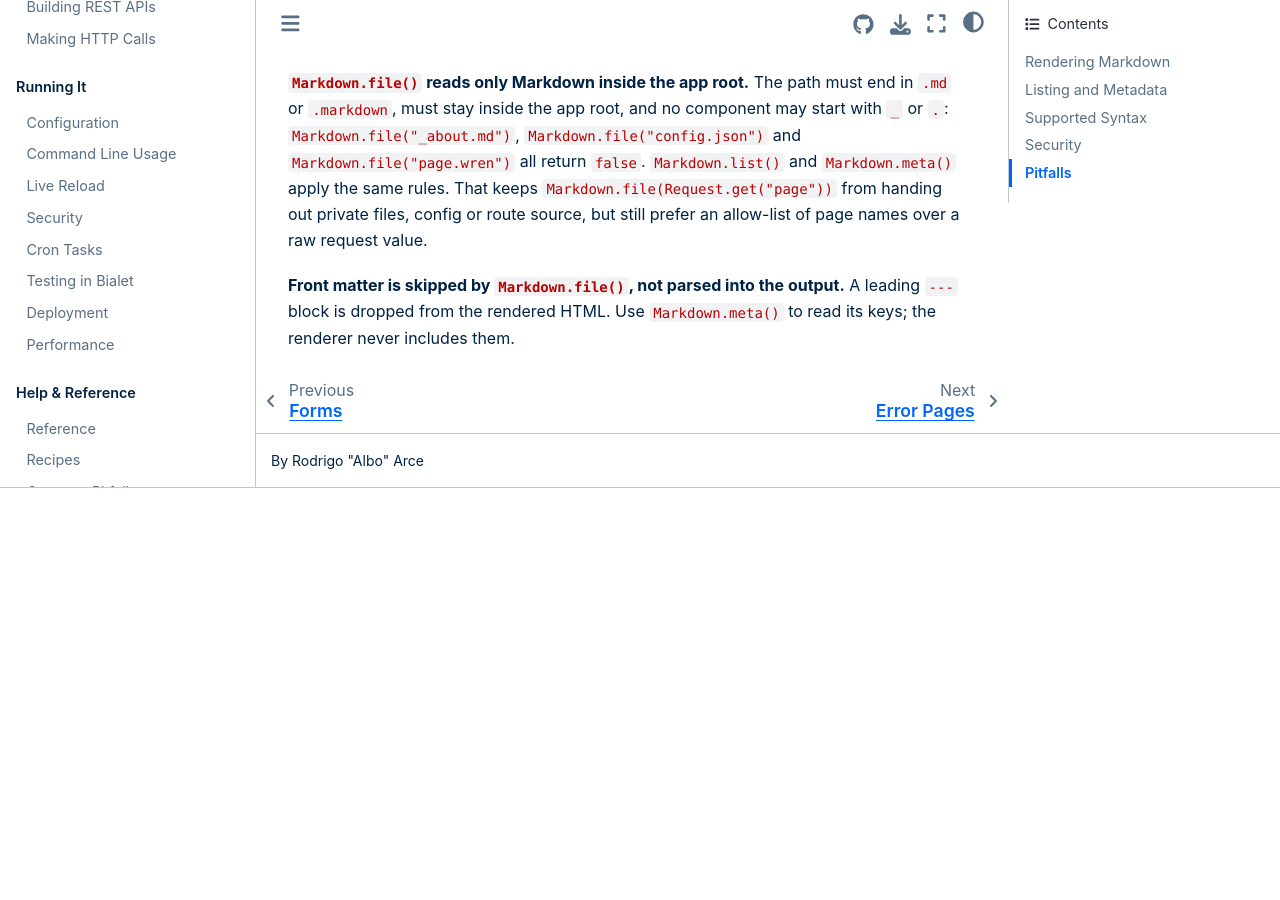
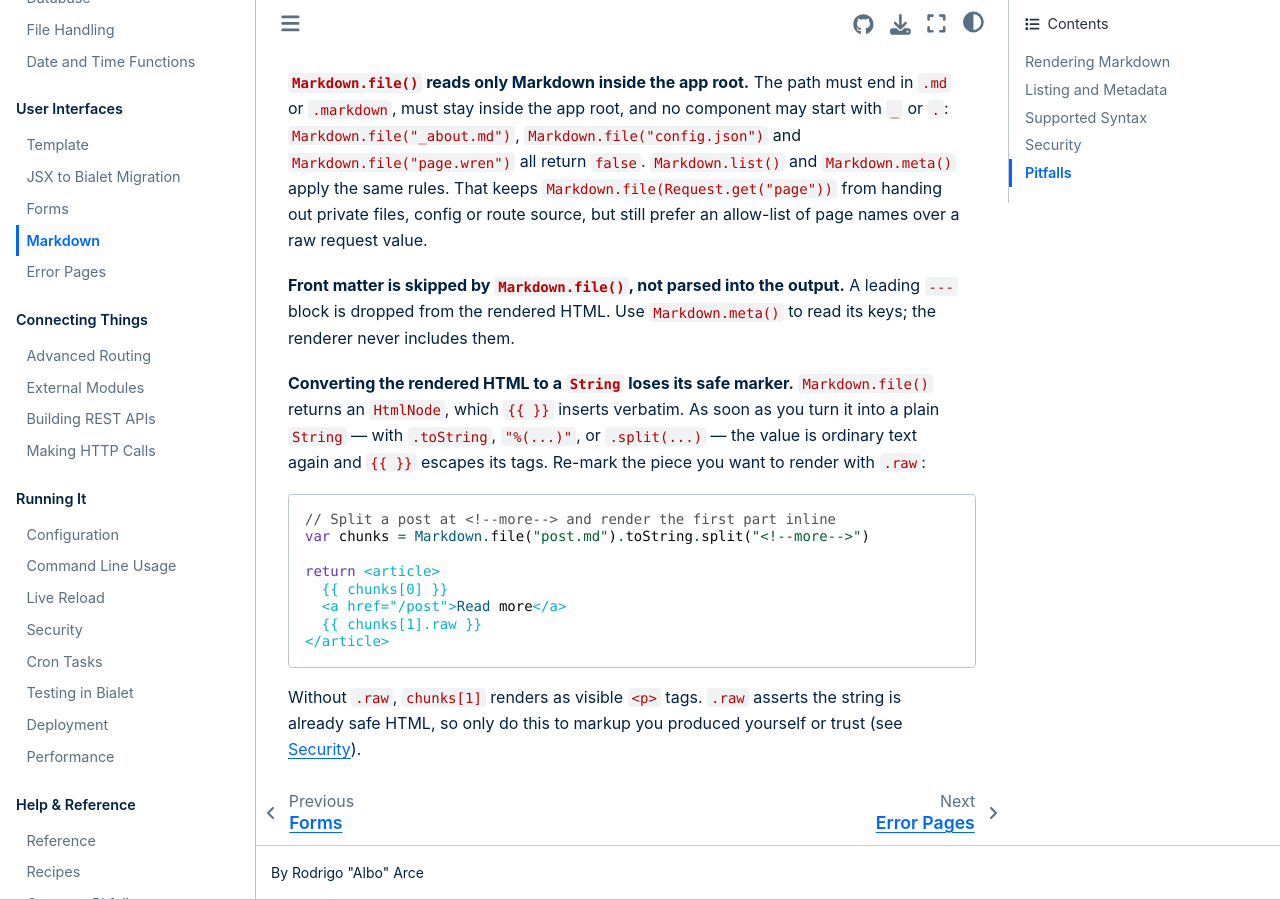
Before and after one commit to bialet/bialet, a Sphinx documentation site: the page built from docs/markdown.md, in a window 1280 px wide and 900 px high, scrolled down 3210 px. Built offline with Sphinx 7.4.7 and the Sphinx Book theme 1.1.4, drawn with Linux system fonts in a browser that asks for light colours; the version number could not be read and is left out; before the commit the page ends 3698 px from its top, so only the background shows below that.

Commit message:
docs(markdown): warn that toString loses the safe marker
Markdown.file() returns an HtmlNode, so {{ }} inserts it verbatim. Converting it to a String (toString, interpolation, split) makes it ordinary text that interpolation escapes. The Pitfall shows the chunks[1].raw fix.

````diff
--- a/docs/markdown.md
+++ b/docs/markdown.md
@@ -141,3 +141,24 @@ value.
 **Front matter is skipped by `Markdown.file()`, not parsed into the output.** A
 leading `---` block is dropped from the rendered HTML. Use `Markdown.meta()` to
 read its keys; the renderer never includes them.
+
+**Converting the rendered HTML to a `String` loses its safe marker.**
+`Markdown.file()` returns an `HtmlNode`, which `{{ }}` inserts verbatim. As soon
+as you turn it into a plain `String` — with `.toString`, `"%(...)"`, or
+`.split(...)` — the value is ordinary text again and `{{ }}` escapes its tags.
+Re-mark the piece you want to render with `.raw`:
+
+```wren
+// Split a post at <!--more--> and render the first part inline
+var chunks = Markdown.file("post.md").toString.split("<!--more-->")
+
+return <article>
+  {{ chunks[0] }}
+  <a href="/post">Read more</a>
+  {{ chunks[1].raw }}
+</article>
+```
+
+Without `.raw`, `chunks[1]` renders as visible `<p>` tags. `.raw` asserts the
+string is already safe HTML, so only do this to markup you produced yourself or
+trust (see [Security](#security)).
````
